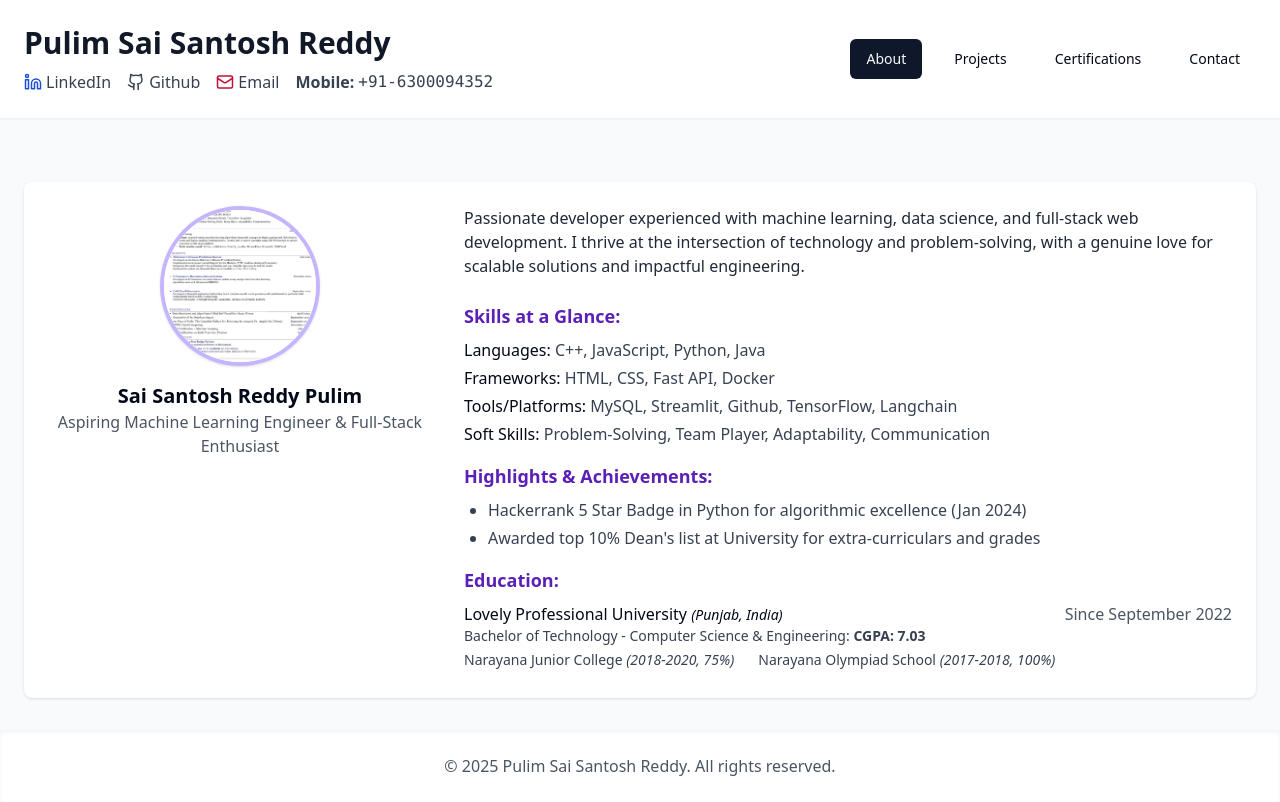
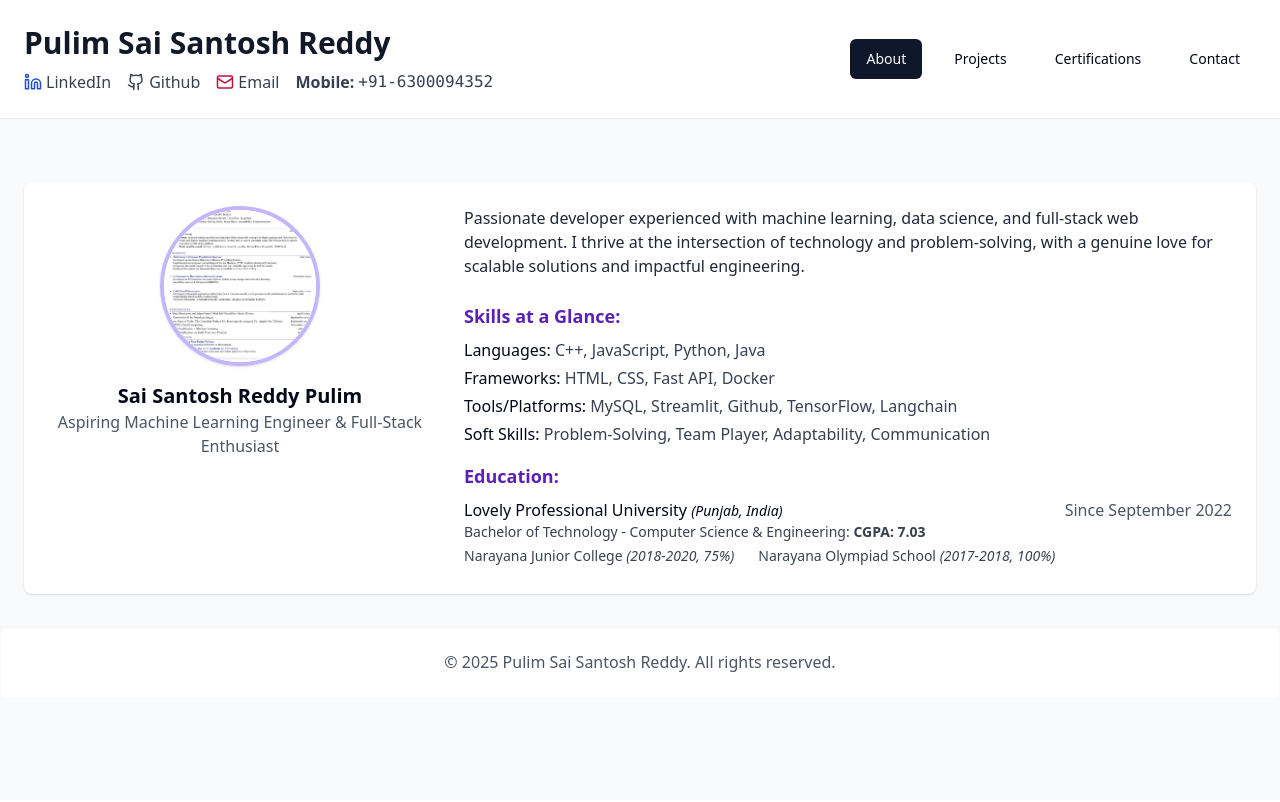
Before and after one commit to PSantoshReddy12205497/project-image-boost, a React (Vite) app: page / in a window 1280 px wide. Built offline with nearby package versions, Linux system fonts and the light colour scheme.

Commit message:
Remove highlights and achievements
Remove highlights and achievements from the about section.

```diff
--- a/src/pages/Index.tsx
+++ b/src/pages/Index.tsx
@@ -1,4 +1,3 @@
-
 import { useState } from "react";
 import { Card, CardContent } from "@/components/ui/card";
 import { Button } from "@/components/ui/button";
@@ -172,11 +171,6 @@ const Index = () => {
                       ))}
                     </ul>
                   </div>
-                  <h3 className="text-lg font-semibold mb-2 text-violet-800">Highlights & Achievements:</h3>
-                  <ul className="list-disc ml-6 text-gray-700 space-y-1">
-                    <li>Hackerrank 5 Star Badge in Python for algorithmic excellence (Jan 2024)</li>
-                    <li>Awarded top 10% Dean's list at University for extra-curriculars and grades</li>
-                  </ul>
                   <h3 className="text-lg font-semibold mb-2 text-violet-800 mt-4">Education:</h3>
                   <div>
                     <div className="flex justify-between text-base">
```
